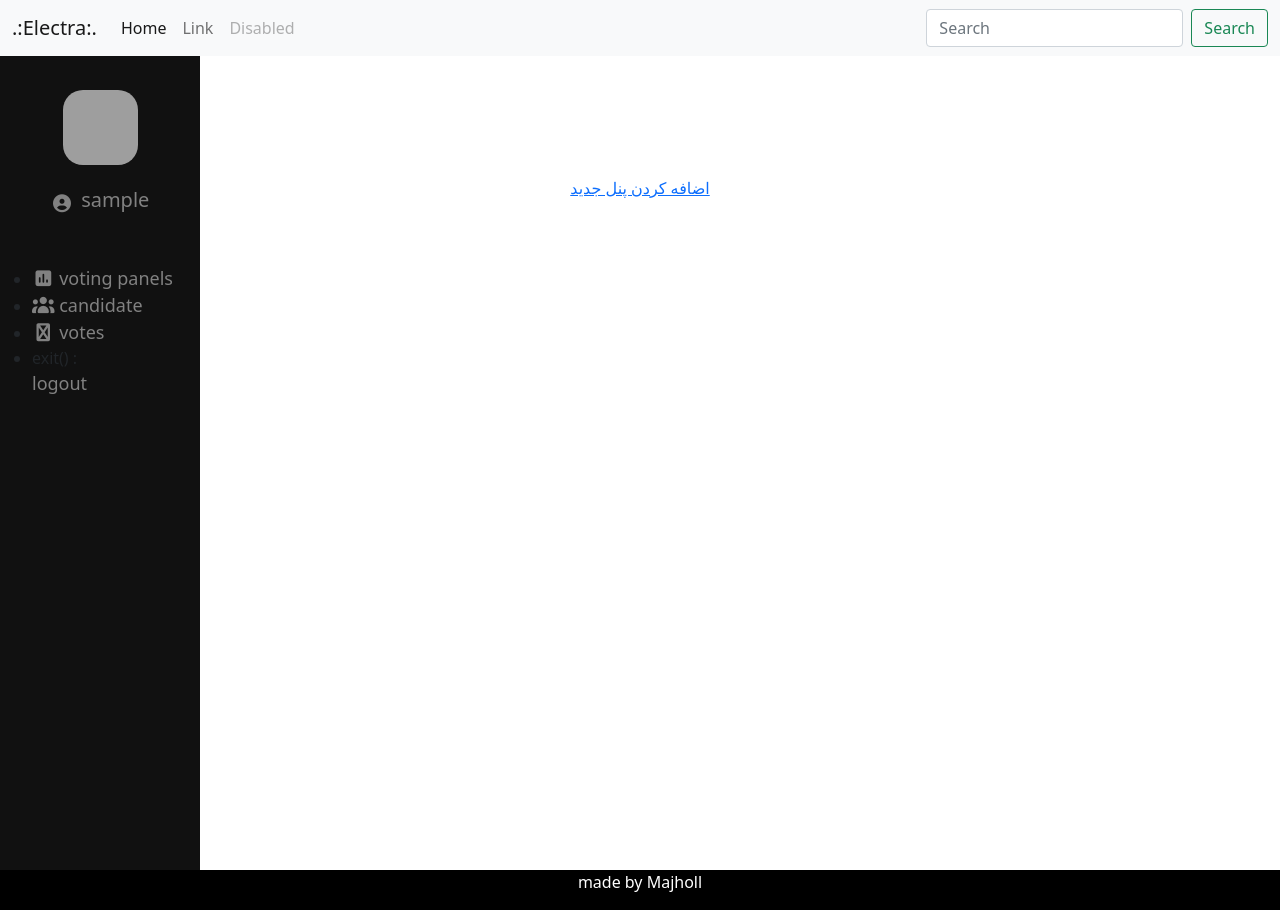
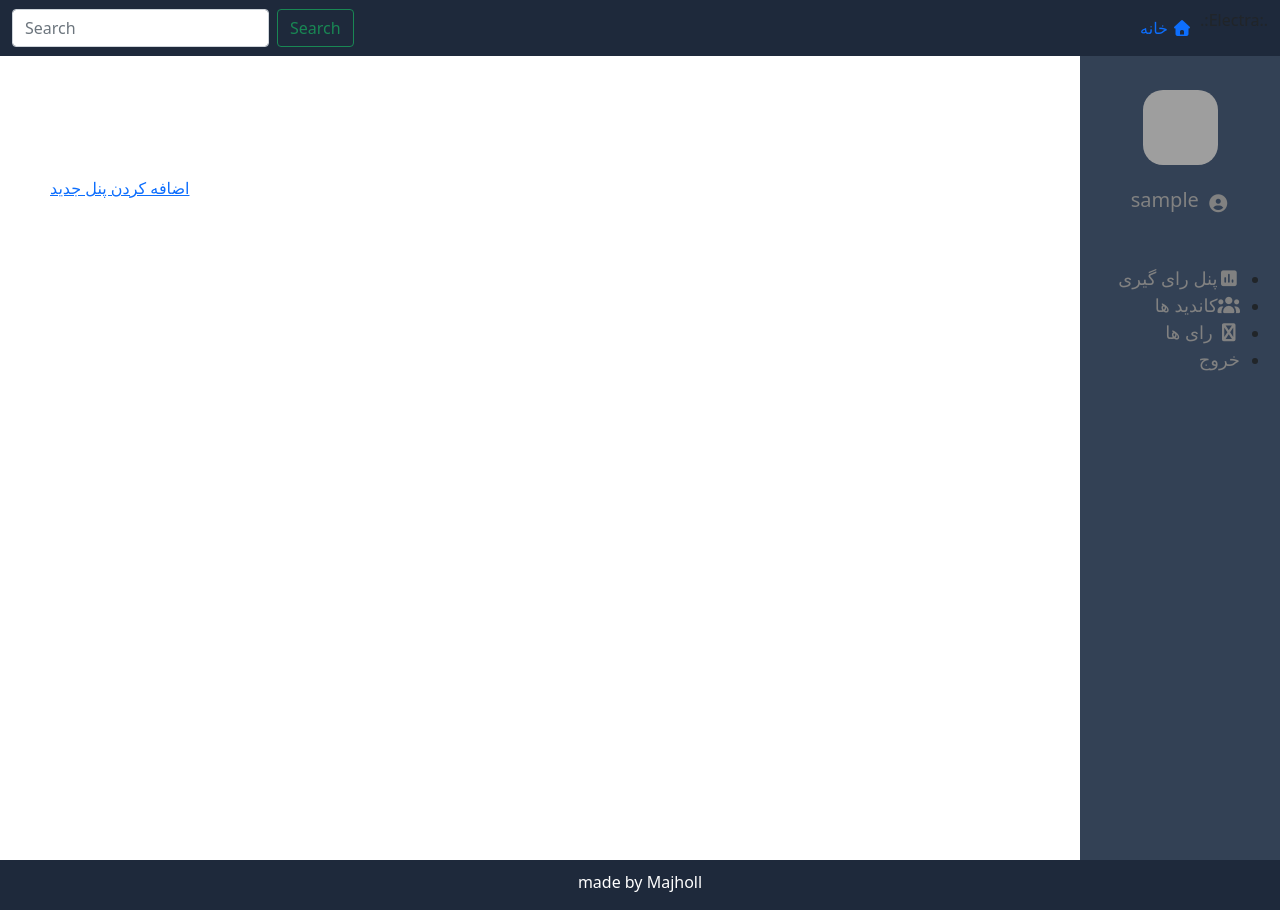
Before and after one commit to Majholl/electra, a Django app: page /voting in a window 1280 px wide. Run offline with Django 5.2, Linux system fonts and the light colour scheme; the visitor is signed in with stand-in values (Sample User, id 1); data comes from the database, SQL or seed files in the repository; data that the repository does not hold is empty; some libraries are stand-ins or nearby versions; grey boxes are pictures that could not be loaded.

Commit message:
better template ui & add functionality to menus and buttons

```diff
--- a/template/admin/admindash.html
+++ b/template/admin/admindash.html
@@ -5,7 +5,7 @@
 <div class="body-content">
         {% include 'admin/sidebar.html' %}
 
-        <aside class="right-sidebar">
+        <aside class="left-sidebar">
 
                 <div class="dynamic-content"> {{ content | safe }} </div>
 
@@ -18,9 +18,10 @@
 
 
 <style>
-.right-sidebar {
+.left-sidebar {
         display: flex;;
-        margin: 0px 250px;
+        margin-left: 50px;
+        margin-right: 250px;
         justify-content: center;
         position: relative;
         top: 120px;
@@ -31,6 +32,7 @@
 .dynamic-content {
     display: flex;
     align-items: center;
+    width:100%
 }
 
 
--- a/template/admin/sidebar.html
+++ b/template/admin/sidebar.html
@@ -1,12 +1,10 @@
+<aside class="right-sidebar">
 
-<aside class="left-sidebar">
-
-
-        <section class="inner-left-sidebar">
+    <section class="inner-top-sidebar">
 
         <a class="rel-dashboard" href="{% url 'AdminDashboard' %}">
 
-                <div class="inner-left-sidebar admin">
+            <div class="inner-top-sidebar admin">
 
                 <div class="user-panel">
 
@@ -27,45 +25,59 @@
 
     </section>
 
+    <section class="inner-bottom-sidebar">
 
-<!-- need to be fix (bottom) -->
-
-        <section>
-        <ul class="sidebar-menu" data-widget="tree">
+        <ul class="inner-bottom-sidebar menu" data-widget="tree">
 
             {% if usertype == 'superadmin' %}
-            <li class="sub-admins-page"> <a href="{% url 'AdminsList' %}"><i class="side-btn fa fa-dashboard"></i> <span>admins</span></a></li>
+            <li class="sub-admins-page">
+                <a href="{% url 'AdminsList' %}"><i class="side-btn fa fa-dashboard"></i><span>مدیران</span></a>
+            </li>
             {% endif %}
-            <li class="vote-panels-page"><a href="{% url 'VotePanels' %}"><span class="fa fa-square-poll-vertical"></span> <span>voting panels</span></a></li>
 
-            <li class="candidate-page"><a href="{% url 'candidatelist' %}"><i class="fa fa-users"></i> <span>candidate</span></a></li>
+            <li class="vote-panels-page">
+                <a href="{% url 'VotePanels' %}"><span class="fa fa-square-poll-vertical"></span><span>پنل رای گیری</span></a>
+            </li>
 
-            <li class="votes-page"><a href="{% url 'all-votings' %}"><i class="fa fa-black-tie"></i> <span>votes</span></a></li>
+            <li class="candidate-page">
+                <a href="{% url 'candidatelist' %}"><i class="fa fa-users"></i><span>کاندید ها</span></a>
+            </li>
 
-           <li > exit() : <a href="{% url 'logoutFromSystem' %}">logout</a></li>
+            <li class="votes-page">
+                <a href="{% url 'all-votings' %}"><i class="fa fa-black-tie"></i> <span>رای ها</span></a>
+            </li>
+
+            <li >
+                <a href="{% url 'logoutFromSystem' %}"><span>خروج</span></a>
+            </li>
+
         </ul>
-
 
     </section>
 
 </aside>
 
 
+
+
+
+
 <style>
 
-.left-sidebar {
+.right-sidebar {
         height: 100%;
         width: 200px;
         position: fixed;
         z-index: -1;
         top: 50px;
-        left: 0px;
-        background-color: #111;
+        right: 0px;
+        background-color: #334155;
         overflow-x: hidden;
         padding-top: 20px;
+        direction: rtl;
         }
 
-.left-sidebar a {
+.right-sidebar a {
     color: white;
     text-decoration: none;
     font-size: 18px;
@@ -74,7 +86,7 @@
 
 }
 
-.left-sidebar a:hover{
+.right-sidebar a:hover{
     color: #f1f1f1;
 }
 
@@ -84,7 +96,9 @@
     justify-items: center;
 }
 
-.inner-left-sidebar.admin {
+
+
+.inner-top-sidebar.admin {
     width: 100%;
 }
 
--- a/template/footer.html
+++ b/template/footer.html
@@ -12,12 +12,14 @@
     left: 0;
     bottom: 0;
     width: 100%;
-    background-color: rgb(0, 0, 0);
+    background-color: #1E293B;
     color: white;
     text-align: center;;
 }
 
-
+.page-footer p {
+    padding-top: 10px;
+}
 
 
 </style>
--- a/template/header.html
+++ b/template/header.html
@@ -1,22 +1,48 @@
-<nav class="navbar navbar-expand-lg navbar-light bg-light">
+<nav class="navbar navbar-expand-lg ">
 
 
-  <div class="container-fluid">
-        <a class="navbar-brand" href="{% url 'HomePage' %}">.:Electra:.</a>
+    <div class="container-fluid">
 
         <div class="collapse navbar-collapse" id="navbarSupportedContent">
+
+            <form class="d-flex">
+                <input class="form-control me-2" type="sear
+                ch" placeholder="Search" aria-label="Search">
+                <button class="btn btn-outline-success" type="submit">Search</button>
+
+            </form>
+
+
+        </div>
+
             <ul class="navbar-nav me-auto mb-2 mb-lg-0">
 
-                <li class="nav-item"> <a class="nav-link active" aria-current="page" href="{% url 'HomePage' %}">Home</a></li>
-                <li class="nav-item"><a class="nav-link" href="#">Link</a></li>
-                <li class="nav-item"><a class="nav-link disabled" href="#" tabindex="-1" aria-disabled="true">Disabled</a></li>
+                {% if userauth.is_authenticated %}
+                <li class="nav-item">
+                    <a class="nav-link" href="{% url 'AdminDashboard' %}">
+                        داشبورد من<i class="fa-solid fa-gear"></i>
+                    </a>
+                </li>
+                {% endif %}
+
+                <li class="nav-item">
+                    <a class="nav-link active" aria-current="page" href="{% url 'HomePage' %}">
+                       خانه <i class="fa-solid fa-house"></i>
+                    </a>
+                </li>
 
             </ul>
 
-            <form class="d-flex">
-                <input class="form-control me-2" type="search" placeholder="Search" aria-label="Search">
-                <button class="btn btn-outline-success" type="submit">Search</button>
-            </form>
-        </div>
-  </div>
+        <p>.:Electra:.</p>
+
+    </div>
+
 </nav>
+
+
+<style>
+.navbar.navbar-expand-lg{
+    background-color: #1E293B !important;
+}
+
+</style>
```
Lines whose indentation alone changed are shown as unchanged.
